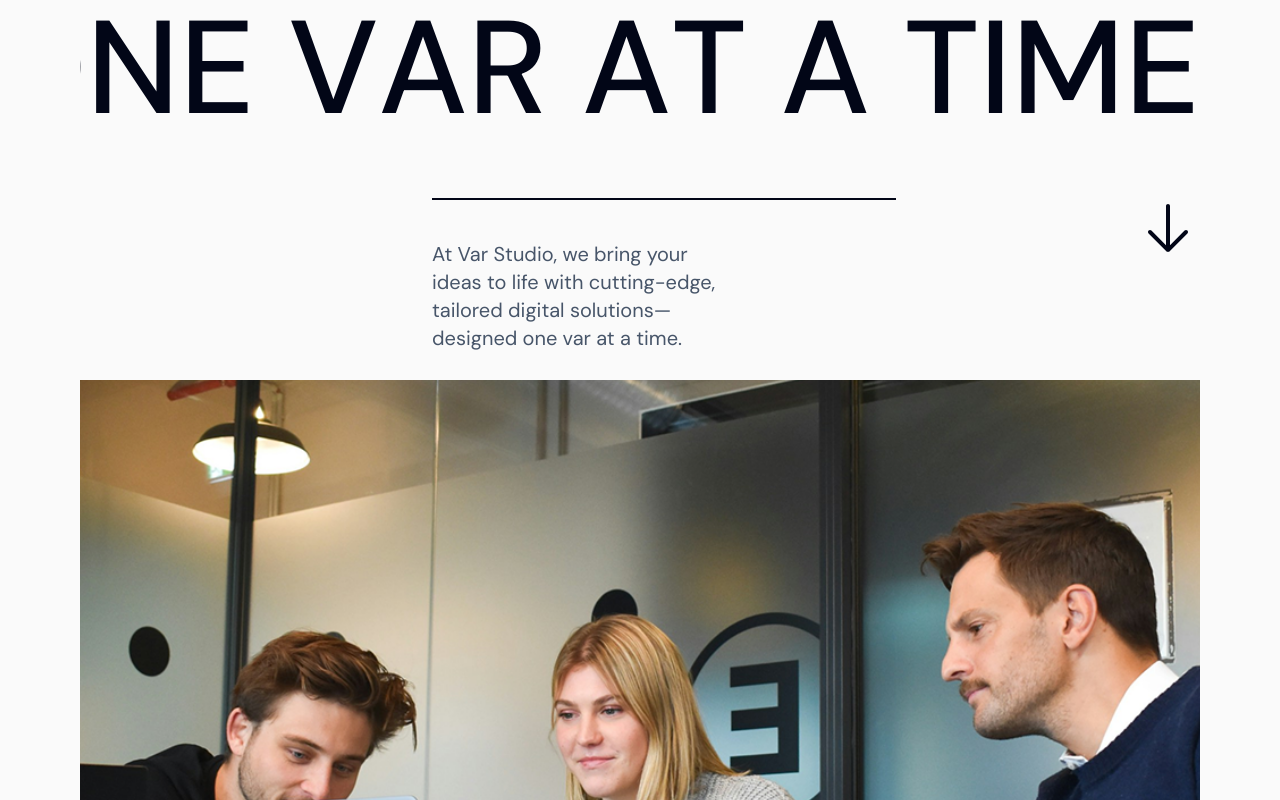
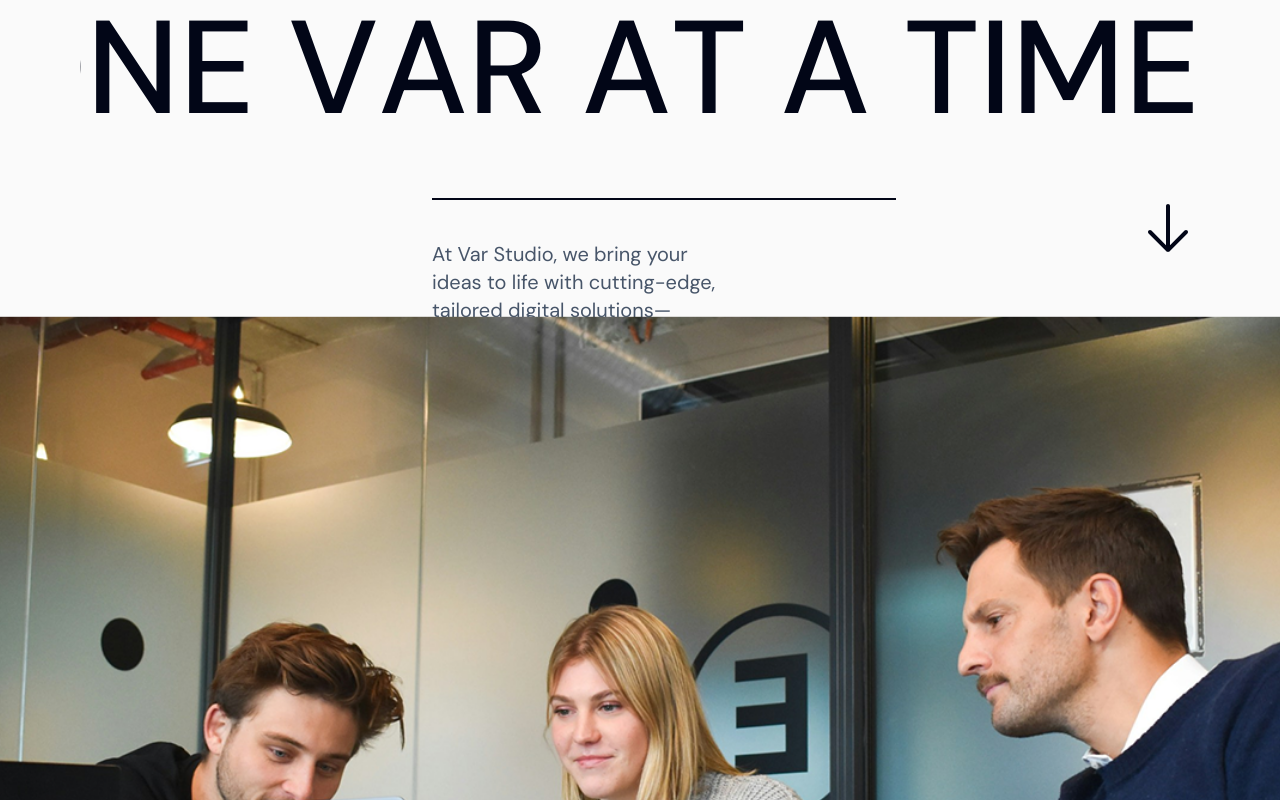
Before and after one commit to var-labs/Var-Studio-Official-Website, a Next.js app: page / in a window 1280 px wide. Shown: the part 500-1300 px from the top of the page. Built offline with nearby package versions, Linux system fonts and the light colour scheme; a web font is replaced by a local one.

Commit message:
add new animation landing page

```diff
--- a/src/components/home/image-section.tsx
+++ b/src/components/home/image-section.tsx
@@ -11,11 +11,11 @@
     offset: ["start end", "end start"],
   });
 
-  const scale = useTransform(scrollYProgress, [0, 0.9, 1], [0.6, 1.16, 0.9]);
+  const scale = useTransform(scrollYProgress, [-1, 1, 1], [0.6, 1.22, 0.9]);
 
   return (
     <div ref={targetRef} className="relative h-[150vh]">
-      <div className="sticky top-0 flex items-center justify-center h-screen overflow-hidden">
+      <div className="sticky top-0 flex items-center justify-center h-screen max-h-[100vh]">
         <motion.div style={{ scale }} className="w-full h-full">
           <Image
             src="/imagesection.png"
--- a/src/components/home/landing-section.tsx
+++ b/src/components/home/landing-section.tsx
@@ -49,10 +49,36 @@
                 ))}
             </div>
 
-            <div className="flex flex-col pt-16 px-[22rem] gap-10 -mb-[4rem]">
-                <span className="border border-neutral-900 w-[29rem]"></span>
-                <span className="dm-sans font-normal text-xl w-[70%] text-neutral-500 leading-description">At Var Studio, we bring your ideas to life with cutting-edge, tailored digital solutions—designed one var at a time.</span>
+            <div className="flex flex-col pt-16 px-[22rem] gap-10 -mb-[4rem] overflow-hidden">
+                <motion.span
+                    initial={{ scaleX: 0 }}
+                    animate={{ scaleX: 1 }}
+                    transition={{
+                    duration: 0.6,
+                    ease: [0.25, 0.1, 0.25, 1],
+                    }}
+                    className="border border-neutral-900 w-[29rem] origin-left h-0.5 block"
+                />
+
+                {/* Teks Deskripsi */}
+                <motion.div
+                    initial={{ opacity: 0, x: -20 }}
+                    animate={{ opacity: 1, x: 0, width: '70%' }}
+                    transition={{
+                    duration: 0.8,
+                    ease: 'easeOut',
+                    delay: 0.4,
+                    type: 'spring', // Menggunakan spring physics untuk animasi lebih alami
+                    stiffness: 80,
+                    damping: 12,
+                    }}
+                    className="dm-sans font-normal text-xl text-neutral-500 leading-description"
+                >
+                    At Var Studio, we bring your ideas to life with cutting-edge,
+                    tailored digital solutions—designed one var at a time.
+                </motion.div>
             </div>
+
             <div className="flex sticky bottom-0 pb-10 right-8 justify-end">
                 <Image
                     src={"/ArrowDown.svg"}
```
